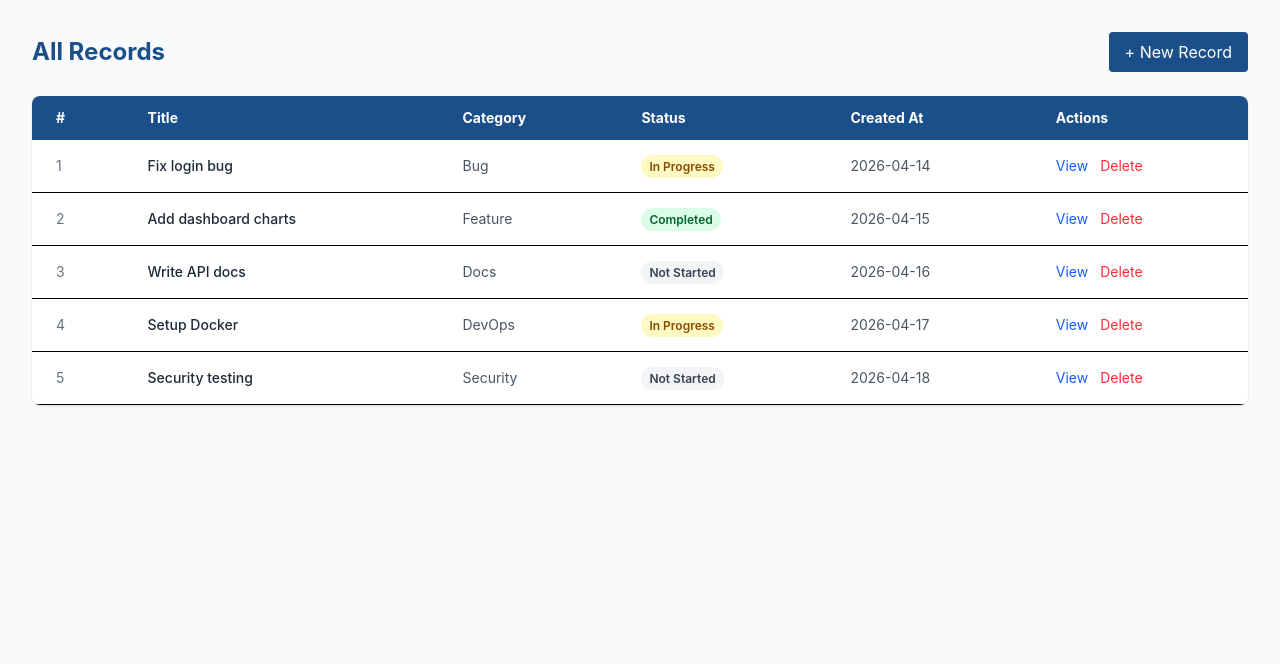
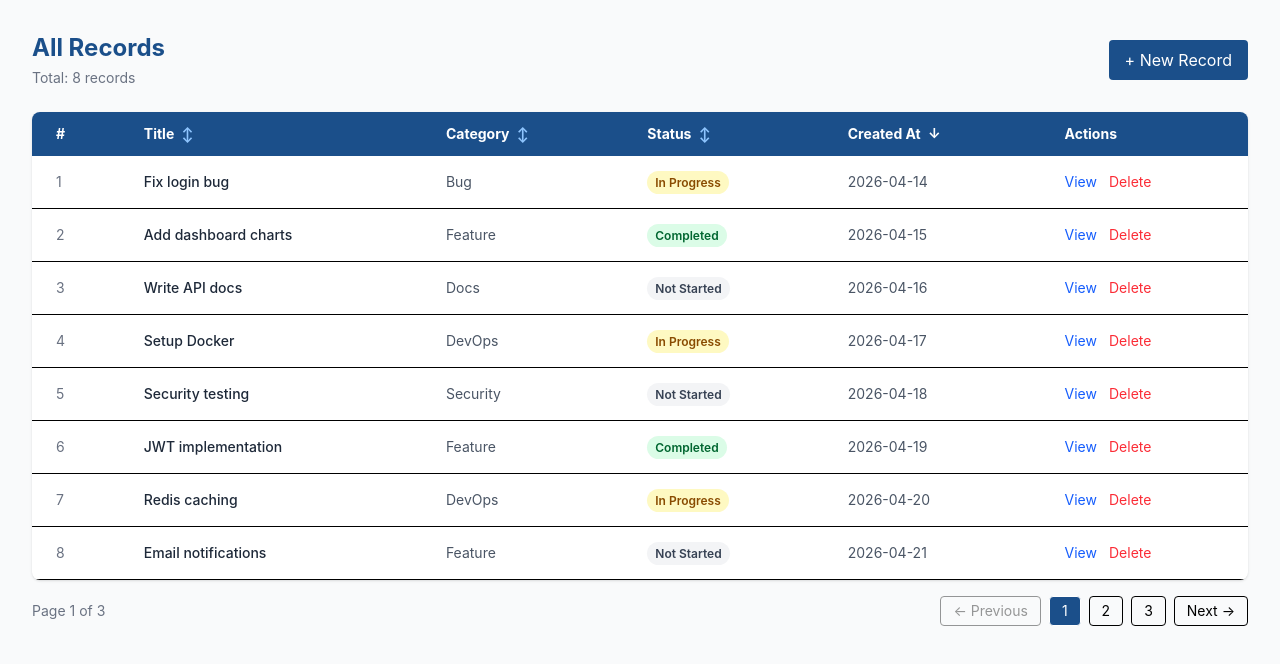
Before and after one commit to tecsxpert/sentineliq-unified-command-centre, a React app in the folder frontend/: page / in a window 1280 px wide. Shown: the top 664 px of the page. Built offline with nearby package versions, Linux system fonts and the light colour scheme; the HTML template or start-up script is replaced by a standard one.

Commit message:
Day 4 — Connected List page to GET /all API, pagination controls, sortable column headers

```diff
--- a/frontend/src/pages/ListPage.jsx
+++ b/frontend/src/pages/ListPage.jsx
@@ -1,13 +1,23 @@
+import { useEffect, useState } from 'react'
 import { useNavigate } from 'react-router-dom'
-import { useEffect, useState } from 'react'
+import API from '../services/api'
 
-const DUMMY_DATA = [
+const DUMMY_RESPONSE = {
+  content: [
     { id: 1, title: 'Fix login bug', status: 'In Progress', category: 'Bug', createdAt: '2026-04-14' },
     { id: 2, title: 'Add dashboard charts', status: 'Completed', category: 'Feature', createdAt: '2026-04-15' },
     { id: 3, title: 'Write API docs', status: 'Not Started', category: 'Docs', createdAt: '2026-04-16' },
     { id: 4, title: 'Setup Docker', status: 'In Progress', category: 'DevOps', createdAt: '2026-04-17' },
     { id: 5, title: 'Security testing', status: 'Not Started', category: 'Security', createdAt: '2026-04-18' },
-]
+    { id: 6, title: 'JWT implementation', status: 'Completed', category: 'Feature', createdAt: '2026-04-19' },
+    { id: 7, title: 'Redis caching', status: 'In Progress', category: 'DevOps', createdAt: '2026-04-20' },
+    { id: 8, title: 'Email notifications', status: 'Not Started', category: 'Feature', createdAt: '2026-04-21' },
+  ],
+  totalPages: 3,
+  totalElements: 8,
+  number: 0,
+  size: 8,
+}
 
 const statusColors = {
   'Completed': 'bg-green-100 text-green-800',
@@ -16,25 +26,66 @@ const statusColors = {
 }
 
 export default function ListPage() {
+  const navigate = useNavigate()
   const [records, setRecords] = useState([])
   const [loading, setLoading] = useState(true)
-  const navigate = useNavigate()
+  const [page, setPage] = useState(0)
+  const [totalPages, setTotalPages] = useState(0)
+  const [totalElements, setTotalElements] = useState(0)
+  const [sortBy, setSortBy] = useState('createdAt')
+  const [sortDir, setSortDir] = useState('desc')
 
   useEffect(() => {
+    fetchRecords()
+  }, [page, sortBy, sortDir])
+
+  const fetchRecords = async () => {
+    setLoading(true)
+    try {
+      // Uncomment when backend is ready:
+      // const res = await API.get(`/api/items?page=${page}&size=8&sortBy=${sortBy}&sortDir=${sortDir}`)
+      // setRecords(res.data.content)
+      // setTotalPages(res.data.totalPages)
+      // setTotalElements(res.data.totalElements)
+
       setTimeout(() => {
-      setRecords(DUMMY_DATA)
+        setRecords(DUMMY_RESPONSE.content)
+        setTotalPages(DUMMY_RESPONSE.totalPages)
+        setTotalElements(DUMMY_RESPONSE.totalElements)
         setLoading(false)
-    }, 1000)
-  }, [])
+      }, 800)
+    } catch (error) {
+      console.error('Failed to fetch records:', error)
+      setLoading(false)
+    }
+  }
+
+  const handleSort = (column) => {
+    if (sortBy === column) {
+      setSortDir(sortDir === 'asc' ? 'desc' : 'asc')
+    } else {
+      setSortBy(column)
+      setSortDir('asc')
+    }
+  }
+
+  const SortIcon = ({ column }) => {
+    if (sortBy !== column) return <span className="ml-1 text-blue-300">↕</span>
+    return <span className="ml-1">{sortDir === 'asc' ? '↑' : '↓'}</span>
+  }
 
   return (
     <div className="min-h-screen bg-gray-50 p-8">
       {/* Header */}
       <div className="flex justify-between items-center mb-6">
+        <div>
           <h1 className="text-2xl font-bold text-[#1B4F8A]">All Records</h1>
+          <p className="text-sm text-gray-500 mt-1">Total: {totalElements} records</p>
+        </div>
         <button
           onClick={() => navigate('/create')}
-  className="bg-[#1B4F8A] text-white px-4 py-2 rounded hover:bg-blue-800">
+          className="bg-[#1B4F8A] text-white px-4 py-2 rounded hover:bg-blue-800"
+        >
           + New Record
         </button>
       </div>
@@ -45,15 +96,26 @@ export default function ListPage() {
           <thead className="bg-[#1B4F8A] text-white">
             <tr>
               <th className="px-6 py-3">#</th>
-              <th className="px-6 py-3">Title</th>
-              <th className="px-6 py-3">Category</th>
-              <th className="px-6 py-3">Status</th>
-              <th className="px-6 py-3">Created At</th>
+              <th className="px-6 py-3 cursor-pointer hover:bg-blue-800"
+                onClick={() => handleSort('title')}>
+                Title <SortIcon column="title" />
+              </th>
+              <th className="px-6 py-3 cursor-pointer hover:bg-blue-800"
+                onClick={() => handleSort('category')}>
+                Category <SortIcon column="category" />
+              </th>
+              <th className="px-6 py-3 cursor-pointer hover:bg-blue-800"
+                onClick={() => handleSort('status')}>
+                Status <SortIcon column="status" />
+              </th>
+              <th className="px-6 py-3 cursor-pointer hover:bg-blue-800"
+                onClick={() => handleSort('createdAt')}>
+                Created At <SortIcon column="createdAt" />
+              </th>
               <th className="px-6 py-3">Actions</th>
             </tr>
           </thead>
           <tbody>
-            {/* Loading skeleton */}
             {loading && Array(5).fill(0).map((_, i) => (
               <tr key={i} className="border-b">
                 {Array(6).fill(0).map((_, j) => (
@@ -64,7 +126,6 @@ export default function ListPage() {
               </tr>
             ))}
 
-            {/* Empty state */}
             {!loading && records.length === 0 && (
               <tr>
                 <td colSpan={6} className="px-6 py-12 text-center text-gray-400">
@@ -73,7 +134,6 @@ export default function ListPage() {
               </tr>
             )}
 
-            {/* Data rows */}
             {!loading && records.map((record) => (
               <tr key={record.id} className="border-b hover:bg-gray-50">
                 <td className="px-6 py-4 text-gray-500">{record.id}</td>
@@ -94,6 +154,42 @@ export default function ListPage() {
           </tbody>
         </table>
       </div>
+
+      {/* Pagination */}
+      {!loading && totalPages > 0 && (
+        <div className="flex justify-between items-center mt-4">
+          <p className="text-sm text-gray-500">
+            Page {page + 1} of {totalPages}
+          </p>
+          <div className="flex gap-2">
+            <button
+              onClick={() => setPage(page - 1)}
+              disabled={page === 0}
+              className="px-3 py-1 border rounded text-sm disabled:opacity-40 hover:bg-gray-100"
+            >
+              ← Previous
+            </button>
+            {Array.from({ length: totalPages }, (_, i) => (
+              <button
+                key={i}
+                onClick={() => setPage(i)}
+                className={`px-3 py-1 border rounded text-sm ${
+                  page === i ? 'bg-[#1B4F8A] text-white' : 'hover:bg-gray-100'
+                }`}
+              >
+                {i + 1}
+              </button>
+            ))}
+            <button
+              onClick={() => setPage(page + 1)}
+              disabled={page === totalPages - 1}
+              className="px-3 py-1 border rounded text-sm disabled:opacity-40 hover:bg-gray-100"
+            >
+              Next →
+            </button>
+          </div>
+        </div>
+      )}
     </div>
   )
 }
```
Lines whose indentation alone changed are shown as unchanged.
